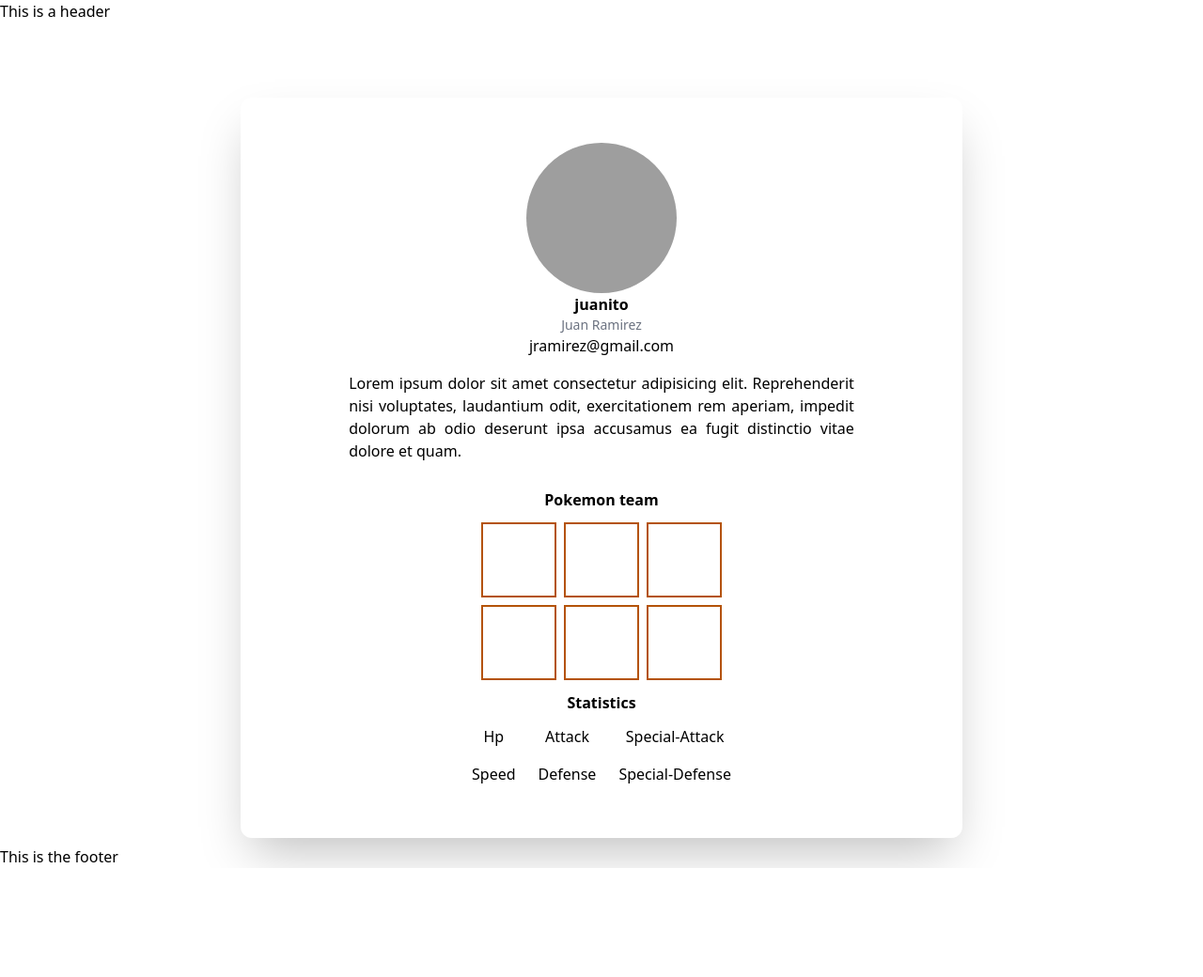
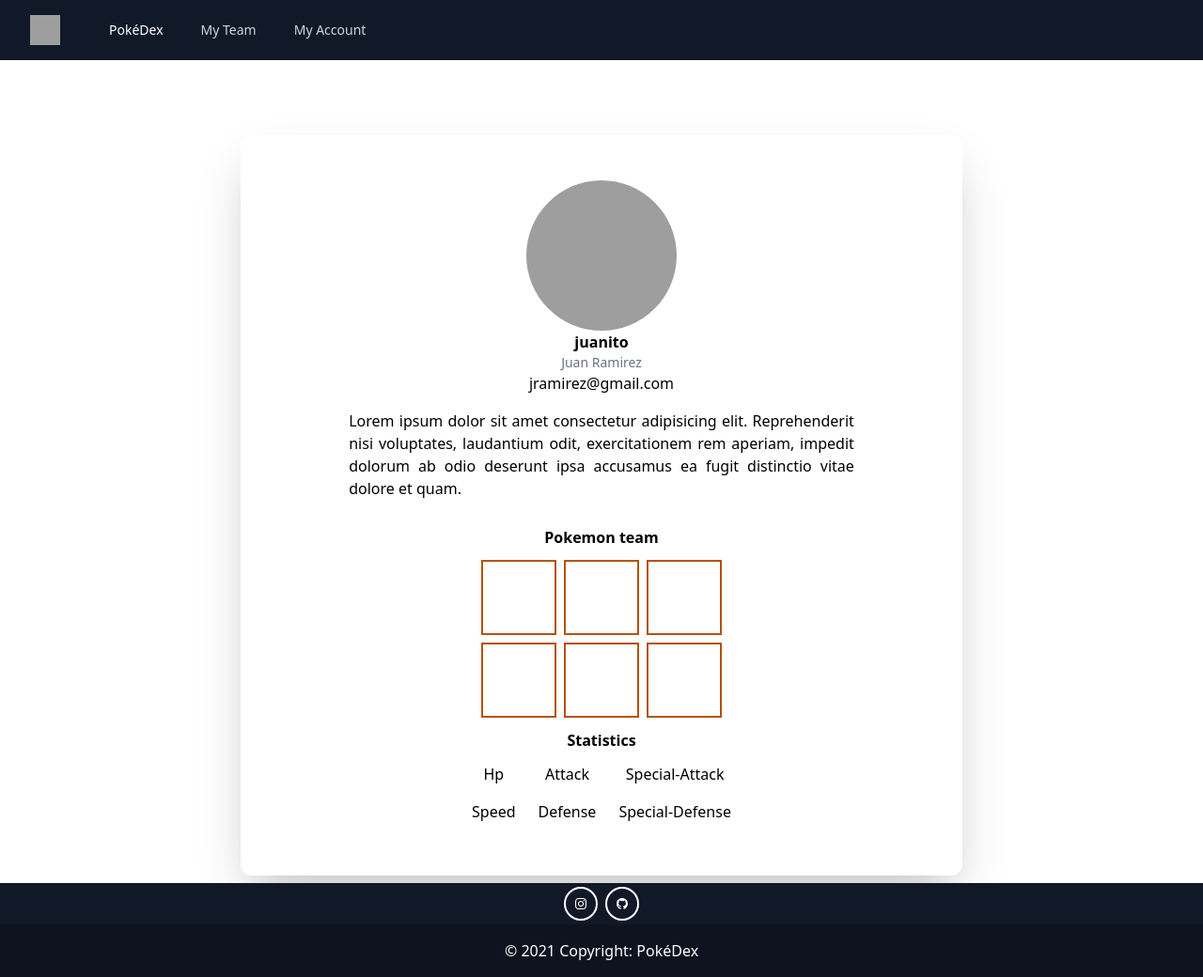
Before and after one commit to Codo-a-Codo-4-0-Comision-22013/front-end-project, a React (Create React App) app: page / in a window 1280 px wide. Shown: the whole page at 94% size. Before the commit the page ends 924 px from the top, so only its background shows below. Built offline with nearby package versions, Linux system fonts and the light colour scheme; grey boxes are pictures that could not be loaded.

Commit message:
footer and header components

```diff
--- a/package.json
+++ b/package.json
@@ -3,6 +3,7 @@
   "version": "0.1.0",
   "private": true,
   "dependencies": {
+    "@headlessui/react": "^1.6.4",
     "@testing-library/jest-dom": "^5.16.4",
     "@testing-library/react": "^13.1.1",
     "@testing-library/user-event": "^13.5.0",
--- /dev/null
+++ b/src/components/footer/Footer.jsx
@@ -0,0 +1,51 @@
+import React from 'react'
+
+const Footer = () => {
+  return (
+    <footer className='text-center bg-gray-900 text-white'>
+
+        <div className='flex justify-center'>
+            <a href="#!" type="button" class="rounded-full border-2 border-white text-white leading-normal uppercase hover:bg-black hover:bg-opacity-5 focus:outline-none focus:ring-0 transition duration-150 ease-in-out w-9 h-9 m-1">
+                <svg aria-hidden="true"
+                focusable="false"
+                data-prefix="fab"
+                data-icon="instagram"
+                class="w-3 h-full mx-auto"
+                role="img"
+                xmlns="http://www.w3.org/2000/svg"
+                viewBox="0 0 448 512"
+                >
+                <path
+                    fill="currentColor"
+                    d="M224.1 141c-63.6 0-114.9 51.3-114.9 114.9s51.3 114.9 114.9 114.9S339 319.5 339 255.9 287.7 141 224.1 141zm0 189.6c-41.1 0-74.7-33.5-74.7-74.7s33.5-74.7 74.7-74.7 74.7 33.5 74.7 74.7-33.6 74.7-74.7 74.7zm146.4-194.3c0 14.9-12 26.8-26.8 26.8-14.9 0-26.8-12-26.8-26.8s12-26.8 26.8-26.8 26.8 12 26.8 26.8zm76.1 27.2c-1.7-35.9-9.9-67.7-36.2-93.9-26.2-26.2-58-34.4-93.9-36.2-37-2.1-147.9-2.1-184.9 0-35.8 1.7-67.6 9.9-93.9 36.1s-34.4 58-36.2 93.9c-2.1 37-2.1 147.9 0 184.9 1.7 35.9 9.9 67.7 36.2 93.9s58 34.4 93.9 36.2c37 2.1 147.9 2.1 184.9 0 35.9-1.7 67.7-9.9 93.9-36.2 26.2-26.2 34.4-58 36.2-93.9 2.1-37 2.1-147.8 0-184.8zM398.8 388c-7.8 19.6-22.9 34.7-42.6 42.6-29.5 11.7-99.5 9-132.1 9s-102.7 2.6-132.1-9c-19.6-7.8-34.7-22.9-42.6-42.6-11.7-29.5-9-99.5-9-132.1s-2.6-102.7 9-132.1c7.8-19.6 22.9-34.7 42.6-42.6 29.5-11.7 99.5-9 132.1-9s102.7-2.6 132.1 9c19.6 7.8 34.7 22.9 42.6 42.6 11.7 29.5 9 99.5 9 132.1s2.7 102.7-9 132.1z"
+                ></path>
+                </svg>
+            </a>
+                <a href="#!" type="button" class="rounded-full border-2 border-white text-white leading-normal uppercase hover:bg-black hover:bg-opacity-5 focus:outline-none focus:ring-0 transition duration-150 ease-in-out w-9 h-9 m-1">
+                    <svg aria-hidden="true"
+                    focusable="false"
+                    data-prefix="fab"
+                    data-icon="github"
+                    class="w-3 h-full mx-auto"
+                    role="img"
+                    xmlns="http://www.w3.org/2000/svg"
+                    viewBox="0 0 496 512"
+                    >
+                    <path
+                        fill="currentColor"
+                        d="M165.9 397.4c0 2-2.3 3.6-5.2 3.6-3.3.3-5.6-1.3-5.6-3.6 0-2 2.3-3.6 5.2-3.6 3-.3 5.6 1.3 5.6 3.6zm-31.1-4.5c-.7 2 1.3 4.3 4.3 4.9 2.6 1 5.6 0 6.2-2s-1.3-4.3-4.3-5.2c-2.6-.7-5.5.3-6.2 2.3zm44.2-1.7c-2.9.7-4.9 2.6-4.6 4.9.3 2 2.9 3.3 5.9 2.6 2.9-.7 4.9-2.6 4.6-4.6-.3-1.9-3-3.2-5.9-2.9zM244.8 8C106.1 8 0 113.3 0 252c0 110.9 69.8 205.8 169.5 239.2 12.8 2.3 17.3-5.6 17.3-12.1 0-6.2-.3-40.4-.3-61.4 0 0-70 15-84.7-29.8 0 0-11.4-29.1-27.8-36.6 0 0-22.9-15.7 1.6-15.4 0 0 24.9 2 38.6 25.8 21.9 38.6 58.6 27.5 72.9 20.9 2.3-16 8.8-27.1 16-33.7-55.9-6.2-112.3-14.3-112.3-110.5 0-27.5 7.6-41.3 23.6-58.9-2.6-6.5-11.1-33.3 2.6-67.9 20.9-6.5 69 27 69 27 20-5.6 41.5-8.5 62.8-8.5s42.8 2.9 62.8 8.5c0 0 48.1-33.6 69-27 13.7 34.7 5.2 61.4 2.6 67.9 16 17.7 25.8 31.5 25.8 58.9 0 96.5-58.9 104.2-114.8 110.5 9.2 7.9 17 22.9 17 46.4 0 33.7-.3 75.4-.3 83.6 0 6.5 4.6 14.4 17.3 12.1C428.2 457.8 496 362.9 496 252 496 113.3 383.5 8 244.8 8zM97.2 352.9c-1.3 1-1 3.3.7 5.2 1.6 1.6 3.9 2.3 5.2 1 1.3-1 1-3.3-.7-5.2-1.6-1.6-3.9-2.3-5.2-1zm-10.8-8.1c-.7 1.3.3 2.9 2.3 3.9 1.6 1 3.6.7 4.3-.7.7-1.3-.3-2.9-2.3-3.9-2-.6-3.6-.3-4.3.7zm32.4 35.6c-1.6 1.3-1 4.3 1.3 6.2 2.3 2.3 5.2 2.6 6.5 1 1.3-1.3.7-4.3-1.3-6.2-2.2-2.3-5.2-2.6-6.5-1zm-11.4-14.7c-1.6 1-1.6 3.6 0 5.9 1.6 2.3 4.3 3.3 5.6 2.3 1.6-1.3 1.6-3.9 0-6.2-1.4-2.3-4-3.3-5.6-2z"
+                    ></path>
+                    </svg>
+                </a>
+
+        </div>
+        <div className="text-center p-4" style={{backgroundColor: 'rgba(0, 0, 0, 0.2)'}}>
+            © 2021 Copyright:
+            <a className="text-whitehite" href="https://tailwind-elements.com/"> PokéDex </a>
+        </div>
+
+    </footer>
+  )
+}
+
+export default Footer
--- /dev/null
+++ b/src/components/header/Header.jsx
@@ -0,0 +1,116 @@
+import React, { useState } from "react";
+import { Transition } from "@headlessui/react";
+
+const Header = () => {
+    const [isOpen, setIsOpen] = useState(false);
+
+  return (
+    <div>
+      <nav className="bg-gray-900">
+        <div className="max-w-7xl mx-auto px-4 sm:px-6 lg:px-8">
+          <div className="flex items-center justify-between h-16">
+            <div className="flex items-center">
+              <div className="flex-shrink-0">
+                <img
+                  className="h-8 w-8"
+                  src='https://www.svgrepo.com/show/276264/pokeball-pokemon.svg'
+                  alt="pokeball"
+                />
+              </div>
+              <div className="hidden md:block">
+                <div className="ml-10 flex items-baseline space-x-4">
+                  <a href="/" className=" hover:bg-gray-700 text-white px-3 py-2 rounded-md text-sm font-medium">
+                    PokéDex
+                  </a>
+
+                  <a href="/" className="text-gray-300 hover:bg-gray-700 hover:text-white px-3 py-2 rounded-md text-sm font-medium">
+                    My Team
+                  </a>
+
+                  <a href="/" className="text-gray-300 hover:bg-gray-700 hover:text-white px-3 py-2 rounded-md text-sm font-medium">
+                    My Account
+                  </a>
+
+                </div>
+              </div>
+            </div>
+            <div className="-mr-2 flex md:hidden">
+              <button
+                onClick={() => setIsOpen(!isOpen)}
+                type="button"
+                className="bg-gray-900 inline-flex items-center justify-center p-2 rounded-md text-gray-400 hover:text-white hover:bg-gray-800 focus:outline-none focus:ring-2 focus:ring-offset-2 focus:ring-offset-gray-800 focus:ring-white"
+                aria-controls="mobile-menu"
+                aria-expanded="false"
+              >
+                <span className="sr-only">Open main menu</span>
+                {!isOpen ? (
+                  <svg
+                    className="block h-6 w-6"
+                    xmlns="http://www.w3.org/2000/svg"
+                    fill="none"
+                    viewBox="0 0 24 24"
+                    stroke="currentColor"
+                    aria-hidden="true"
+                  >
+                    <path
+                      strokeLinecap="round"
+                      strokeLinejoin="round"
+                      strokeWidth="2"
+                      d="M4 6h16M4 12h16M4 18h16"
+                    />
+                  </svg>
+                ) : (
+                  <svg
+                    className="block h-6 w-6"
+                    xmlns="http://www.w3.org/2000/svg"
+                    fill="none"
+                    viewBox="0 0 24 24"
+                    stroke="currentColor"
+                    aria-hidden="true"
+                  >
+                    <path
+                      strokeLinecap="round"
+                      strokeLinejoin="round"
+                      strokeWidth="2"
+                      d="M6 18L18 6M6 6l12 12"
+                    />
+                  </svg>
+                )}
+              </button>
+            </div>
+          </div>
+        </div>
+
+        <Transition
+          show={isOpen}
+          enter="transition ease-out duration-100 transform"
+          enterFrom="opacity-0 scale-95"
+          enterTo="opacity-100 scale-100"
+          leave="transition ease-in duration-75 transform"
+          leaveFrom="opacity-100 scale-100"
+          leaveTo="opacity-0 scale-95"
+        >
+          {(ref) => (
+            <div className="md:hidden" id="mobile-menu">
+              <div ref={ref} className="px-2 pt-2 pb-3 space-y-1 sm:px-3">
+                <a href="/" className="hover:bg-gray-700 text-white block px-3 py-2 rounded-md text-base font-medium">
+                  PokéDex
+                </a>
+
+                <a href="/" className="text-gray-300 hover:bg-gray-700 hover:text-white block px-3 py-2 rounded-md text-base font-medium">
+                    My Team
+                </a>
+
+                <a href="/" className="text-gray-300 hover:bg-gray-700 hover:text-white block px-3 py-2 rounded-md text-base font-m" >
+                  My Account
+                </a>
+
+              </div>
+            </div>
+          )}
+        </Transition>
+      </nav>
+    </div>
+  )
+}
+export default Header
--- /dev/null
+++ b/src/components/signup/Signup.jsx
@@ -0,0 +1,9 @@
+import React from 'react'
+
+const Signup = () => {
+  return (
+    <div>Signup</div>
+  )
+}
+
+export default Signup
--- a/src/containers/Layout/Layout.jsx
+++ b/src/containers/Layout/Layout.jsx
@@ -1,16 +1,18 @@
 import React from 'react'
 import { Outlet } from 'react-router-dom'
+import Footer from '../../components/footer/Footer'
+import Header from '../../components/header/Header'
 
 const Layout = ({children}) => {
   return (
     <>
-      <header>This is a header</header>
+      <Header/>
 
       <main className="body-bg min-h-screen pt-12 md:pt-20 pb-2 px-2">
        <Outlet/>
       </main>
 
-      <footer>This is the footer</footer>
+      <Footer/>
     </>
   )
 }
```
Also changed, not shown: src/assets/pokeball.svg (added), 1 other file (tests, documents, lock files or other folders).
